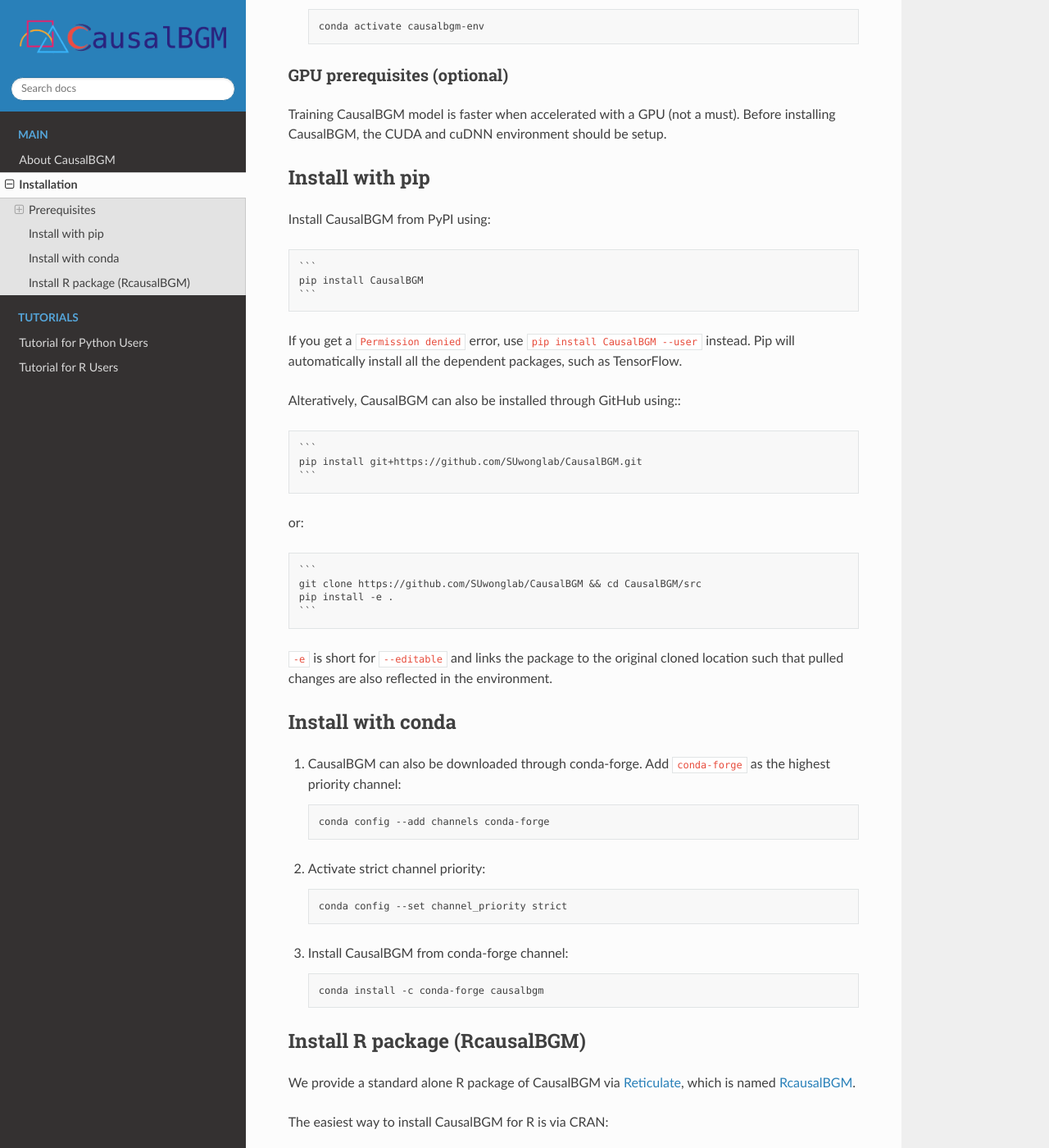
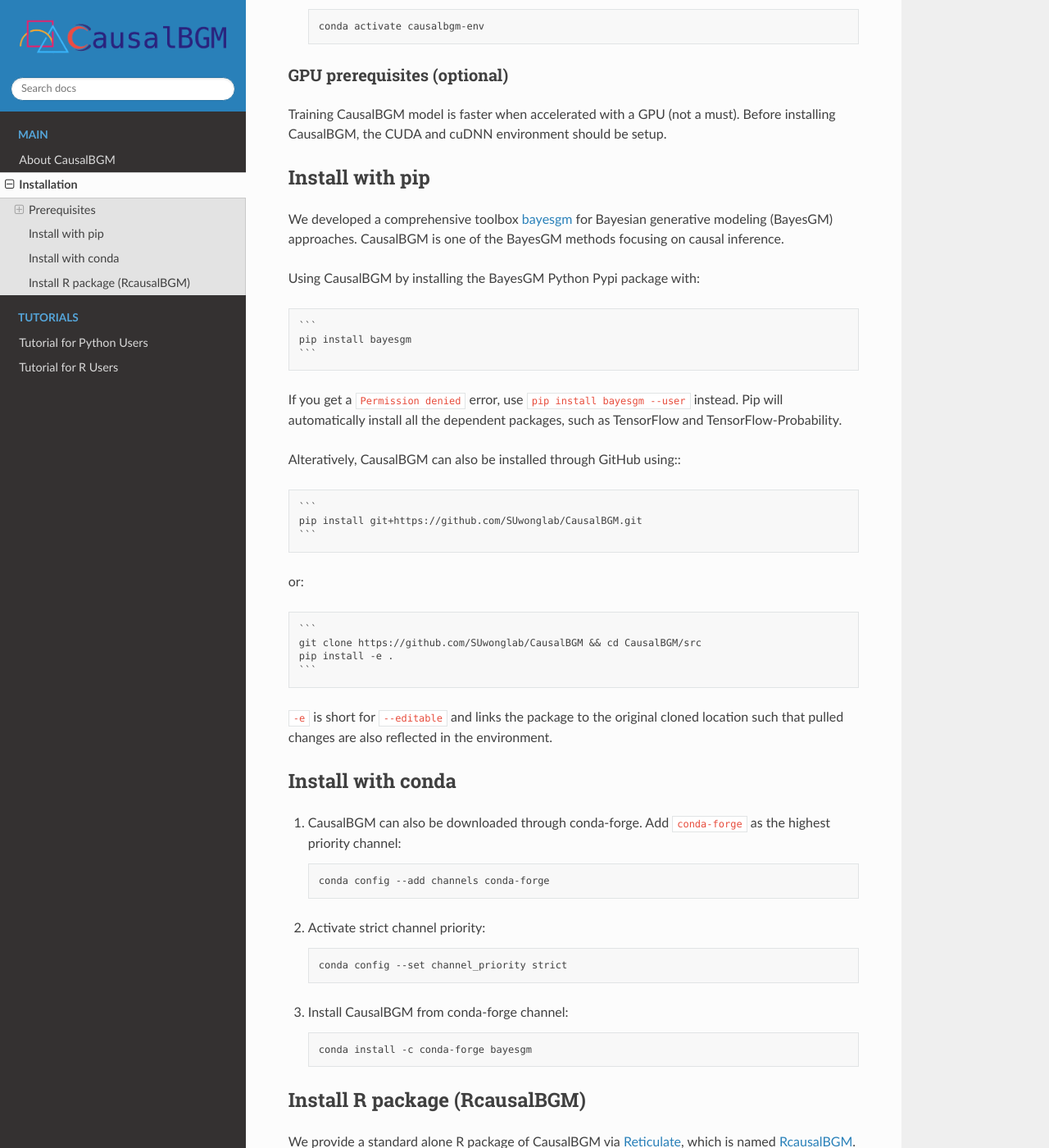
Before and after one commit to SUwonglab/CausalBGM, a Sphinx documentation site: the page built from docs/source/installation.md, in a window 1280 px wide and 1400 px high, scrolled down 793 px. Shown: the whole window at 82% size. Built offline with Sphinx 7.4.7 and the Read the Docs theme 3.1.0, drawn with Linux system fonts in a browser that asks for light colours.

Commit message:
update installation

````diff
--- a/docs/source/installation.md
+++ b/docs/source/installation.md
@@ -44,13 +44,15 @@
 
 ## Install with pip
 
-Install CausalBGM from PyPI using:
+We developed a comprehensive toolbox [bayesgm](https://pypi.org/project/bayesgm/) for Bayesian generative modeling (BayesGM) approaches. CausalBGM is one of the BayesGM methods focusing on causal inference.
+
+Using CausalBGM by installing the BayesGM Python Pypi package with:
 
     ```
-    pip install CausalBGM
+    pip install bayesgm
     ```
 
-If you get a `Permission denied` error, use `pip install CausalBGM --user` instead. Pip will automatically install all the dependent packages, such as TensorFlow.
+If you get a `Permission denied` error, use `pip install bayesgm --user` instead. Pip will automatically install all the dependent packages, such as TensorFlow and TensorFlow-Probability.
 
 Alteratively, CausalBGM can also be installed through GitHub using::
 
@@ -85,7 +87,7 @@
 3. Install CausalBGM from conda-forge channel:
 
     ```shell
-    conda install -c conda-forge causalbgm
+    conda install -c conda-forge bayesgm
     ```
 
 ## Install R package (RcausalBGM)
````
